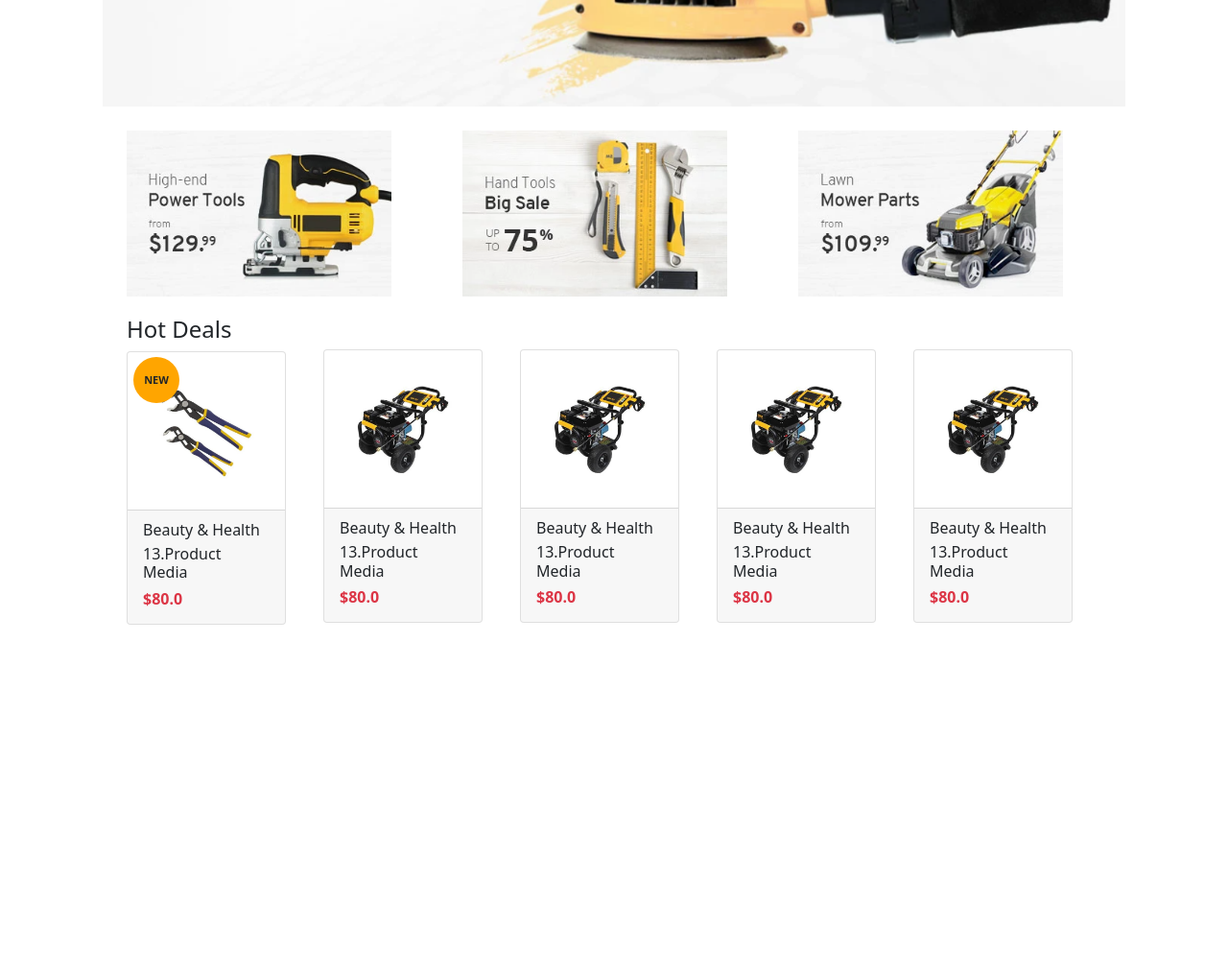
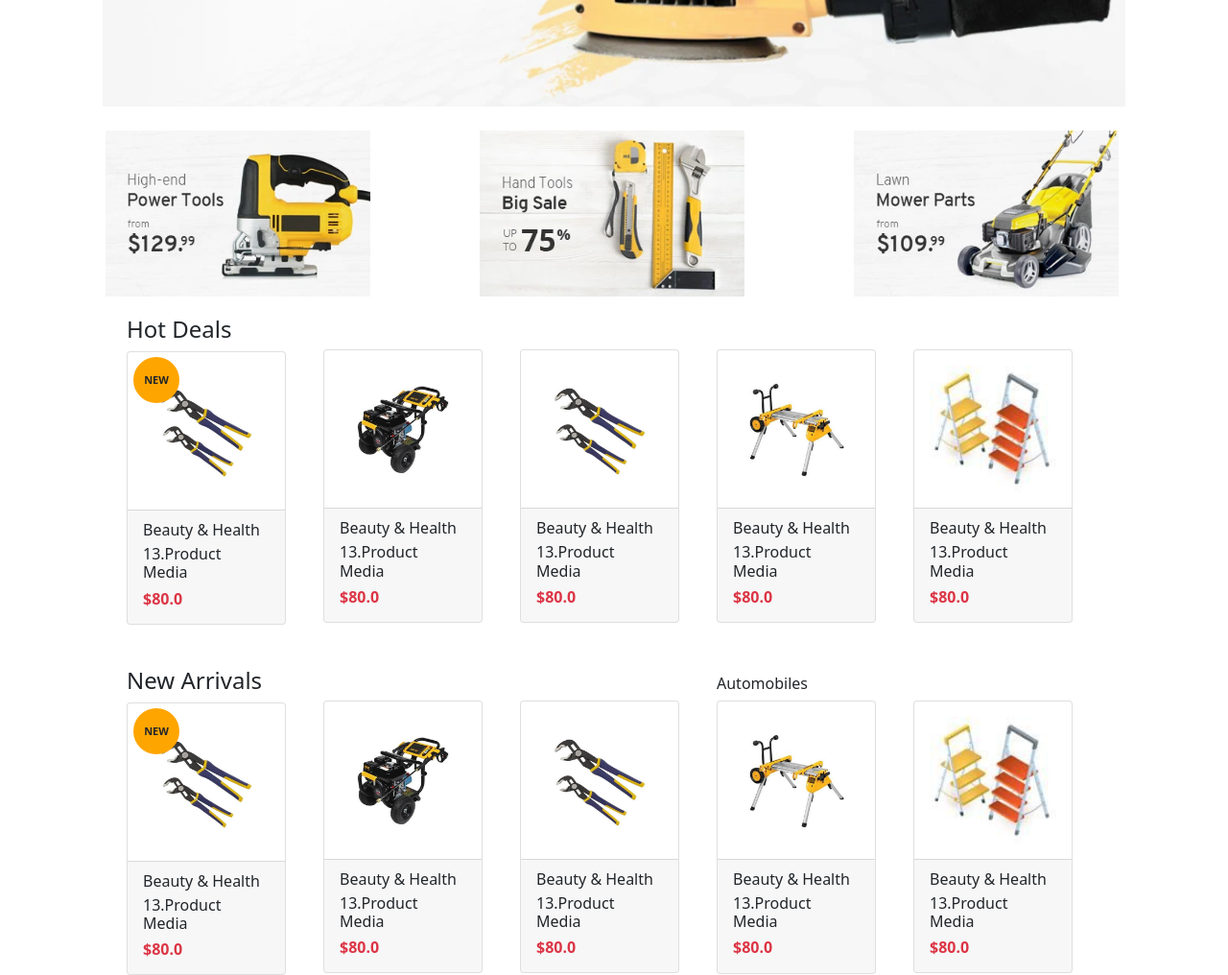
Before and after one commit to thephotogenicbug/E-Commerce-Site, a plain HTML site: page index.html in a window 1280 px wide. Shown: the part 400-1416 px from the top of the page at 96% size. Before the commit the page ends 1051 px from the top, so only its background shows below. Drawn offline with nearby package versions, Linux system fonts and the light colour scheme.

Commit message:
update New arrivals

```diff
--- a/index.html
+++ b/index.html
@@ -108,10 +108,10 @@
           <div class="col-md-4" id="products">
             <img src="images/2.png" class="img-fluid"/>
           </div>
-          <div class="col-md-4" id="products">
+          <div class="col-md-4" id="products2">
             <img src="images/3.png" class="img-fluid" />
           </div>
-          <div class="col-md-4" id="products">
+          <div class="col-md-4" id="products2">
             <img src="images/4.png" class="img-fluid" />
           </div>
         </div>
@@ -148,7 +148,7 @@
           <div class="col-md-2" id="cards">
             <div class="card">
               <div class="card-body ">
-               <img src="images/6.png" class="img-fluid" style="width: 200px;"/>
+               <img src="images/5.png" class="img-fluid" style="width: 200px;"/>
 
               </div>
               <div class="card-footer">
@@ -157,6 +157,54 @@
                 <h6 class="text-danger" style="font-weight:bold;">$80.0</h6>
               </div>
             </div>
+          </div>
+          <div class="col-md-2" id="cards">
+            <div class="card">
+              <div class="card-body ">
+               <img src="images/7.png" class="img-fluid" style="width: 200px;"/>
+
+              </div>
+              <div class="card-footer">
+                <label>Beauty & Health</label>
+                <h6 class="mt-1">13.Product Media</h6>
+                <h6 class="text-danger" style="font-weight:bold;">$80.0</h6>
+              </div>
+            </div>
+
+          </div>
+          <div class="col-md-2" id="cards">
+            <div class="card">
+              <div class="card-body ">
+               <img src="images/9.png" class="img-fluid" style="width: 200px;"/>
+
+              </div>
+              <div class="card-footer">
+                <label>Beauty & Health</label>
+                <h6 class="mt-1">13.Product Media</h6>
+                <h6 class="text-danger" style="font-weight:bold;">$80.0</h6>
+              </div>
+            </div>
+          </div>
+
+        </div>
+        <div class="row mt-4" >
+
+
+
+          <div class="col-md-2" id="hot-deals" >
+            <h4>New Arrivals</h4>
+
+           <div class="card">
+             <div class="card-body ">
+              <img src="images/5.png" class="img-fluid" style="width: 200px;"/>
+              <span class="product-ribbon product-ribbon-right product-ribbon--style-1 bg-blue text-uppercase">New</span>
+             </div>
+             <div class="card-footer">
+               <label>Beauty & Health</label>
+               <h6 class="mt-1">13.Product Media</h6>
+               <h6 class="text-danger" style="font-weight:bold;">$80.0</h6>
+             </div>
+           </div>
           </div>
           <div class="col-md-2" id="cards">
             <div class="card">
@@ -174,7 +222,39 @@
           <div class="col-md-2" id="cards">
             <div class="card">
               <div class="card-body ">
-               <img src="images/6.png" class="img-fluid" style="width: 200px;"/>
+               <img src="images/5.png" class="img-fluid" style="width: 200px;"/>
+
+              </div>
+              <div class="card-footer">
+                <label>Beauty & Health</label>
+                <h6 class="mt-1">13.Product Media</h6>
+                <h6 class="text-danger" style="font-weight:bold;">$80.0</h6>
+              </div>
+            </div>
+
+          </div>
+          <div class="col-md-2" id="card2">
+            <h6 >Automobiles</h6>
+
+            <div class="card">
+              <div class="card-body ">
+               <img src="images/7.png" class="img-fluid" style="width: 200px;"/>
+
+              </div>
+              <div class="card-footer">
+                <label>Beauty & Health</label>
+                <h6 class="mt-1">13.Product Media</h6>
+                <h6 class="text-danger" style="font-weight:bold;">$80.0</h6>
+              </div>
+            </div>
+
+          </div>
+
+          <div class="col-md-2" id="cards">
+
+            <div class="card">
+              <div class="card-body ">
+               <img src="images/9.png" class="img-fluid" style="width: 200px;"/>
 
               </div>
               <div class="card-footer">
--- a/style.css
+++ b/style.css
@@ -11,7 +11,13 @@
 
 #products{
     margin-top:25px;
-    margin-left:50px;
+    margin-left:28px;
+    width:300px;
+}
+
+#products2{
+    margin-top:25px;
+    margin-left:90px;
     width:300px;
 }
 
@@ -62,7 +68,14 @@
     margin-left:15px;
 }
 
+#card2{
+    margin-top:28px;
+    margin-left:15px;
+}
 
+.border{
+
+}
 
 .badge {
     padding-left: 9px;
```
